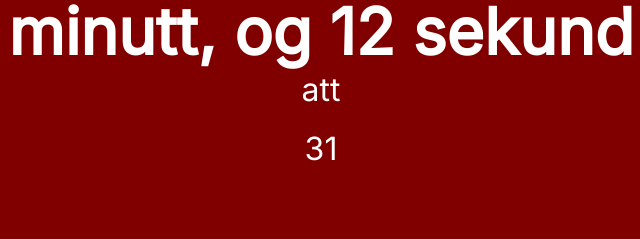
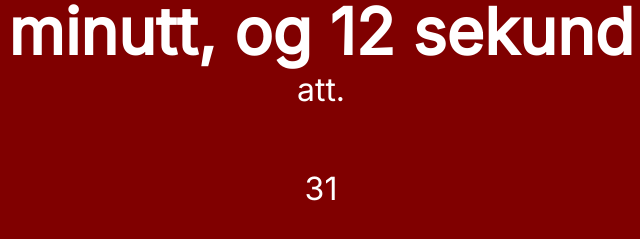
Before and after one commit to markus-ap/bursdag, a plain HTML site: page index.html in a window 1280 px wide. Shown: the part 203-442 px from the top of the page, 319-959 px from the left. Drawn offline with Linux system fonts and the light colour scheme.

Commit message:
la til punktum

```diff
--- a/index.html
+++ b/index.html
@@ -14,8 +14,8 @@
     <div id="kropp">
         <p>Det er</p>
         <h1 id="dagar"></h1>
-        <p>att</p>
-        <br>
+        <p>att.</p>
+        <br/><br/><br/>
         <p id="år"></p>
     </div>
   </body>
```
